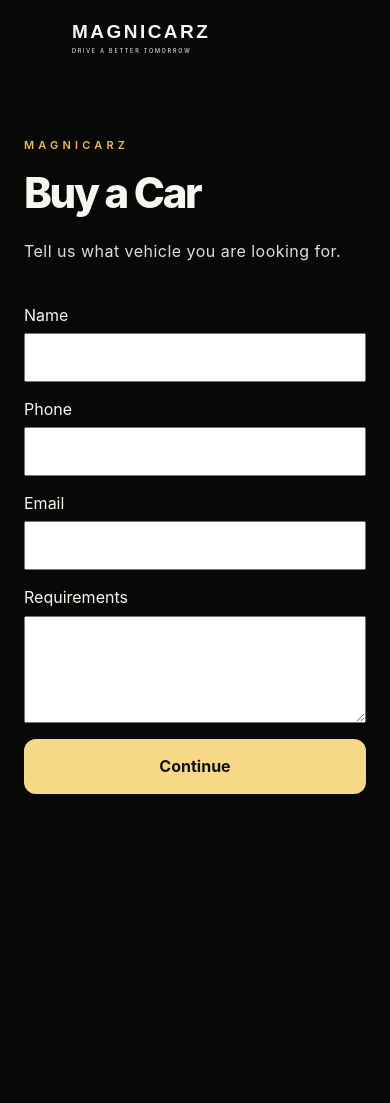
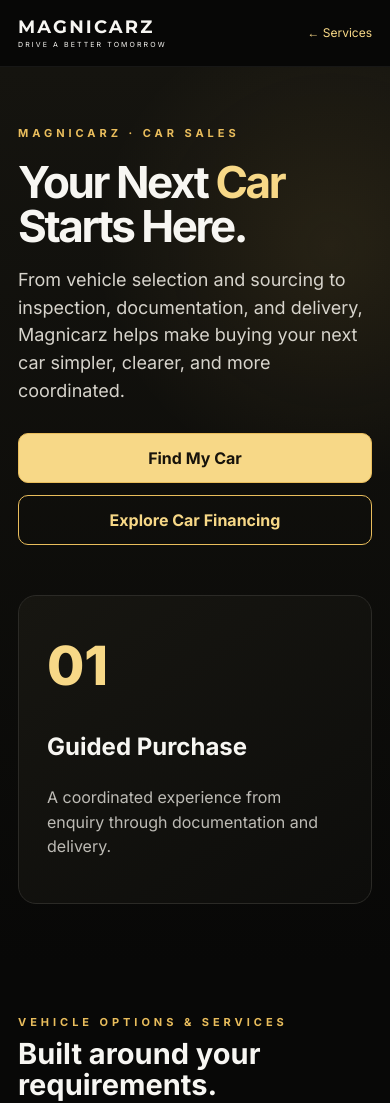
Before and after one commit to samuelehis/magni-rentals, a plain HTML site: page workflows/buy-a-car.html in a window 390 px wide. Shown: the top 1103 px of the page. Before the commit the page ends 894 px from the top, so only its background shows below. Drawn offline with Linux system fonts and the light colour scheme.

Commit message:
upload buy-car and car-finance
upload buy-a-car webpage and car-financing webpage

```diff
--- a/workflows/buy-a-car.html
+++ b/workflows/buy-a-car.html
@@ -1,14 +1,8 @@
-<!doctype html>
-<html lang="en"><head><meta charset="utf-8"><meta name="viewport" content="width=device-width,initial-scale=1"><title>Buy a Car | Magnicarz</title>
-<link rel="stylesheet" href="../styles.css"></head>
-<body>
-<header class="site-header" style="position:relative"><a class="brand" href="../index.html"><span class="brand-mark"></span><span><strong>MAGNICARZ</strong><small>DRIVE A BETTER TOMORROW</small></span></a></header>
-<main style="max-width:900px;margin:auto;padding:60px 24px 100px">
-<p class="section-kicker">MAGNICARZ</p><h1 style="font-size:clamp(42px,7vw,76px)">Buy a Car</h1><p class="hero-copy">Tell us what vehicle you are looking for.</p>
-<form style="margin-top:40px;display:grid;gap:16px" onsubmit="event.preventDefault();alert('Workflow form ready for backend/Zoho CRM integration.');">
-<label>Name<input required name="name" style="display:block;width:100%;padding:15px;margin-top:6px"></label>
-<label>Phone<input required name="phone" type="tel" style="display:block;width:100%;padding:15px;margin-top:6px"></label>
-<label>Email<input name="email" type="email" style="display:block;width:100%;padding:15px;margin-top:6px"></label>
-<label>Requirements<textarea name="requirements" rows="5" style="display:block;width:100%;padding:15px;margin-top:6px"></textarea></label>
-<button type="submit" style="padding:16px;border:0;border-radius:12px;background:#f7d887;color:#111;font-weight:700">Continue</button>
-</form></main></body></html>
+<!doctype html><html lang="en"><head><meta charset="utf-8"><meta name="viewport" content="width=device-width,initial-scale=1"><title>Car Sales | Magnicarz</title><link rel="stylesheet" href="../workflow.css"><link rel="preconnect" href="https://fonts.googleapis.com"><link href="https://fonts.googleapis.com/css2?family=Inter:wght@400;500;600;700;800&family=Montserrat:wght@500;600;700&display=swap" rel="stylesheet"></head><body><header class="wf-header"><div class="wf-nav"><a class="wf-brand" href="../index.html"><span><strong>MAGNICARZ</strong><small>DRIVE A BETTER TOMORROW</small></span></a><a class="back" href="../index.html">← Services</a></div></header>
+<section class="wf-hero"><div class="wf-grid"><div><div class="k">MAGNICARZ · CAR SALES</div><h1>Your Next <span>Car</span> Starts Here.</h1><p class="lead">From vehicle selection and sourcing to inspection, documentation, and delivery, Magnicarz helps make buying your next car simpler, clearer, and more coordinated.</p><div class="cta"><a class="btn primary" href="#enquire">Find My Car</a><a class="btn secondary" href="car-financing.html">Explore Car Financing</a></div></div><aside class="panel"><div class="num">01</div><h2>Guided Purchase</h2><p class="intro">A coordinated experience from enquiry through documentation and delivery.</p></aside></div></section>
+<section class="section"><div class="k">VEHICLE OPTIONS & SERVICES</div><h2>Built around your requirements.</h2><div class="cards"><article class="card"><h3>Vehicle Options</h3><p>Sedans, SUVs, luxury, executive and commercial vehicles.</p></article><article class="card"><h3>Vehicle Sourcing</h3><p>Tell us your specifications and budget; we'll help source suitable options.</p></article><article class="card"><h3>Verification & Inspection</h3><p>Relevant vehicle information and condition can be assessed before completion.</p></article><article class="card"><h3>Guided Purchase</h3><p>A coordinated experience from enquiry through documentation and delivery.</p></article></div></div></section>
+<section class="section"><div class="k">HOW IT WORKS</div><h2>From enquiry to delivery.</h2><div class="steps"><div class="step"><b>01</b><h3>Tell Us What You Want</h3></div><div class="step"><b>02</b><h3>Explore Options</h3></div><div class="step"><b>03</b><h3>Review Vehicle</h3></div><div class="step"><b>04</b><h3>Complete Purchase</h3></div><div class="step"><b>05</b><h3>Take Delivery</h3></div></div></section>
+<section id="enquire" class="section"><div class="panel"><div class="k">WHAT ARE YOU LOOKING FOR?</div><h2>Tell us what you need.</h2><div class="chips"><span class="chip">Sedans</span><span class="chip">SUVs</span><span class="chip">Luxury Vehicles</span><span class="chip">Executive Vehicles</span><span class="chip">Commercial Vehicles</span></div><p class="intro">Have a specific car in mind? Tell us the make, model, year, and budget. If not, tell us what you need the vehicle for and your preferred budget, and we'll recommend suitable options.</p><div class="cta"><a class="btn primary" href="mailto:info@magnicarz.com?subject=Magnicarz%20Car%20Enquiry">Start My Enquiry</a><a class="btn secondary" href="car-financing.html">Need Financing?</a></div></div></section>
+<section class="section"><div class="k">BEFORE YOU ENQUIRE</div><h2>Have these details ready.</h2><div class="chips"><span class="chip">Preferred Make/Model</span><span class="chip">Model Year</span><span class="chip">Budget</span><span class="chip">New/Used Preference</span><span class="chip">Vehicle Specification</span><span class="chip">Location</span><span class="chip">Purchase Timeline</span></div></section>
+<section class="section"><div class="k">WHY BUY THROUGH MAGNICARZ?</div><div class="feature-grid"><div class="feature"><h3>Selection</h3><p>Vehicle options across categories and budgets.</p></div><div class="feature"><h3>Sourcing</h3><p>Support finding vehicles that match your requirements.</p></div><div class="feature"><h3>Guidance</h3><p>Coordinated purchase and documentation process.</p></div><div class="feature"><h3>Financing</h3><p>Structured financing for eligible customers.</p></div><div class="feature"><h3>Experience</h3><p>Support through transaction completion.</p></div></div><p class="notice">Vehicle availability, specifications and prices are subject to confirmation. Financing, where applicable, is subject to eligibility, assessment, documentation and approval.</p></section>
+<footer>© 2026 Magnicarz. All rights reserved.</footer></body></html>
```
Also changed, not shown: workflows/car-financing.html (added, +8 -0 lines).
